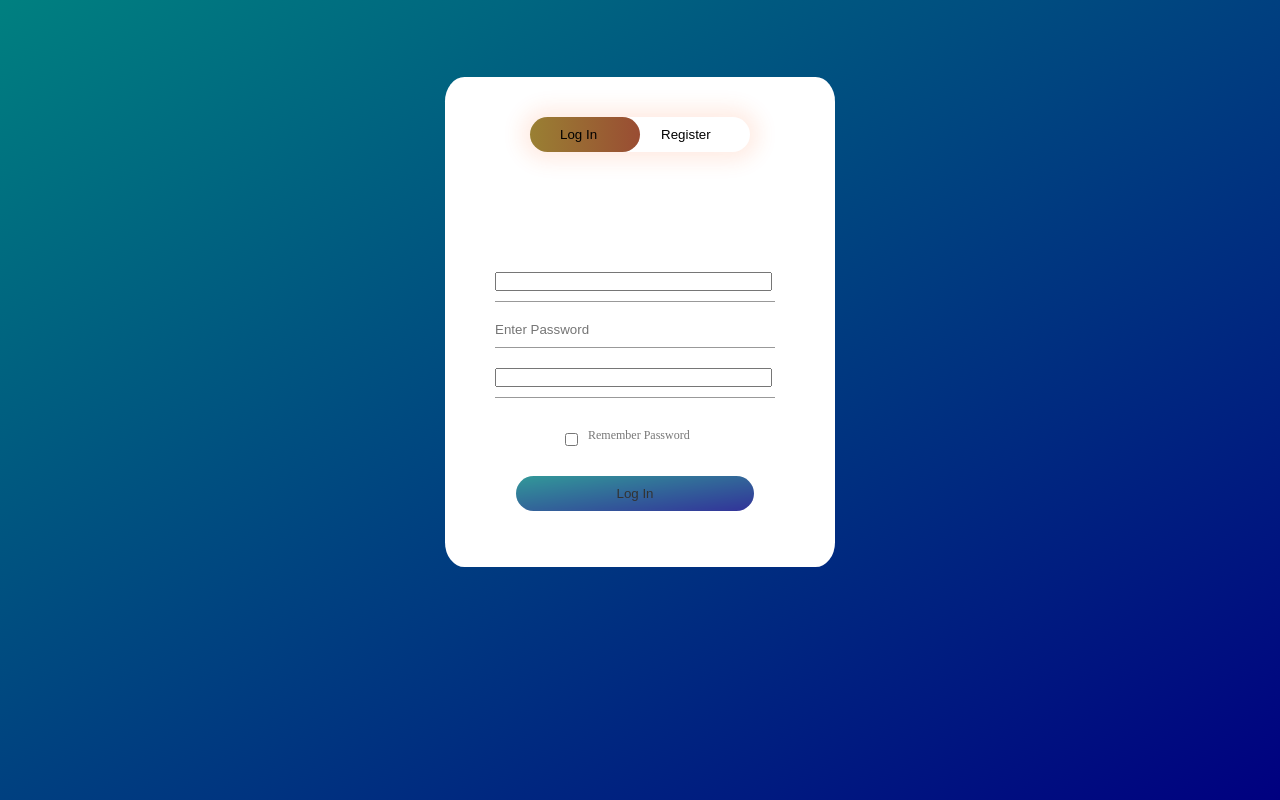
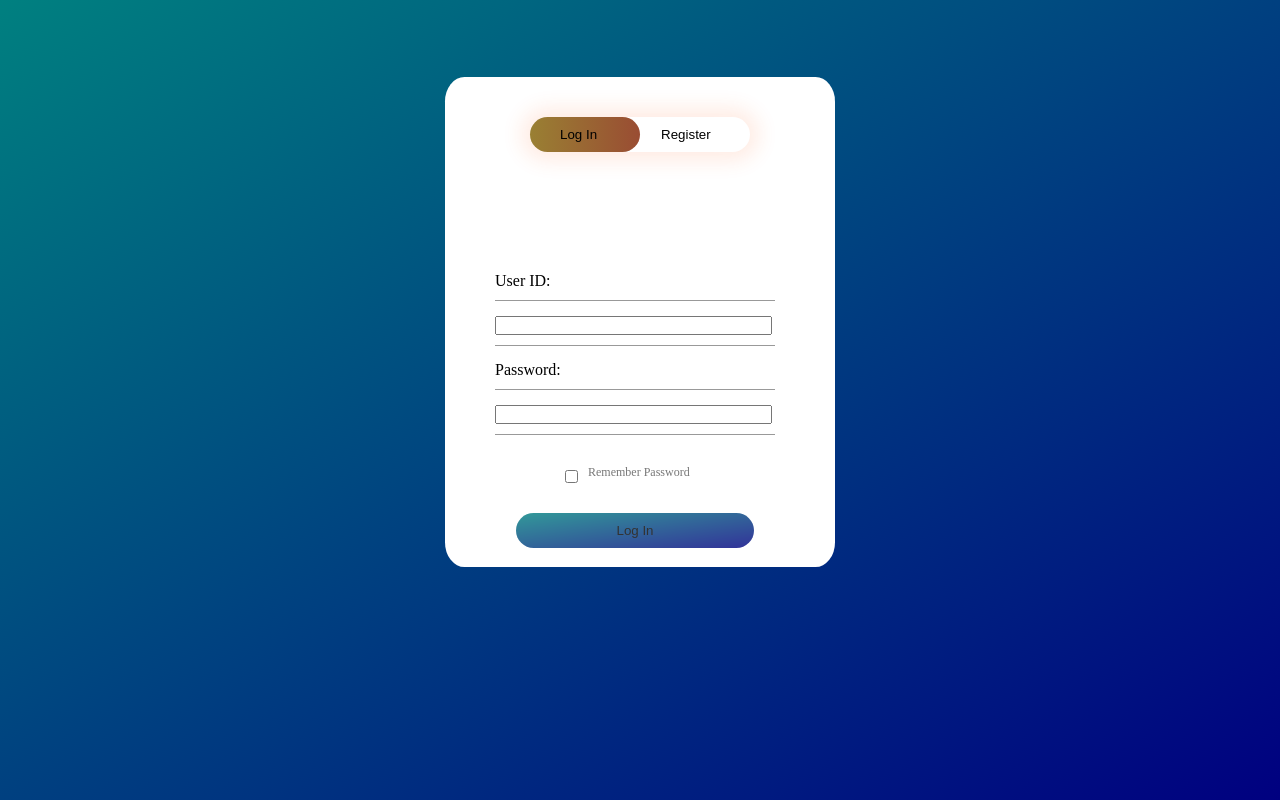
Before and after one commit to radLad-gh/swamphacks2020, a Flask app: page /login in a window 1280 px wide. Run offline with Flask 2, Linux system fonts and the light colour scheme.

Commit message:
fixed input fields layouts

```diff
--- a/app/templates/Reggie.html
+++ b/app/templates/Reggie.html
@@ -21,9 +21,10 @@
         <a href="http://scripteden.com/download/eden-ui/" target="_blank" class="btn-social btn-github"><i class="fa fa-github-alt"></i></a>
     </div>
     <form action = "" method = "post" id="login" class="input-group">
+        <p class="input-field">User ID:</p>
         <p class="input-field" placeholder = "User ID">{{form.username(size=32)}}</p>
-        <input type="text" class="input-field" placeholder="Enter Password" required>
-        <p class="input-field" placeholder= "User ID">{{form.password(size=32)}}</p>
+        <p class="input-field">Password:</p>
+        <p class="input-field" placeholder = "Password">{{form.password(size=32)}}</p>
         <input type="checkbox" class="check-box"><span>Remember Password</span>
         <button type="submit" class="submit-btn">Log In</button>
     </form>
```
